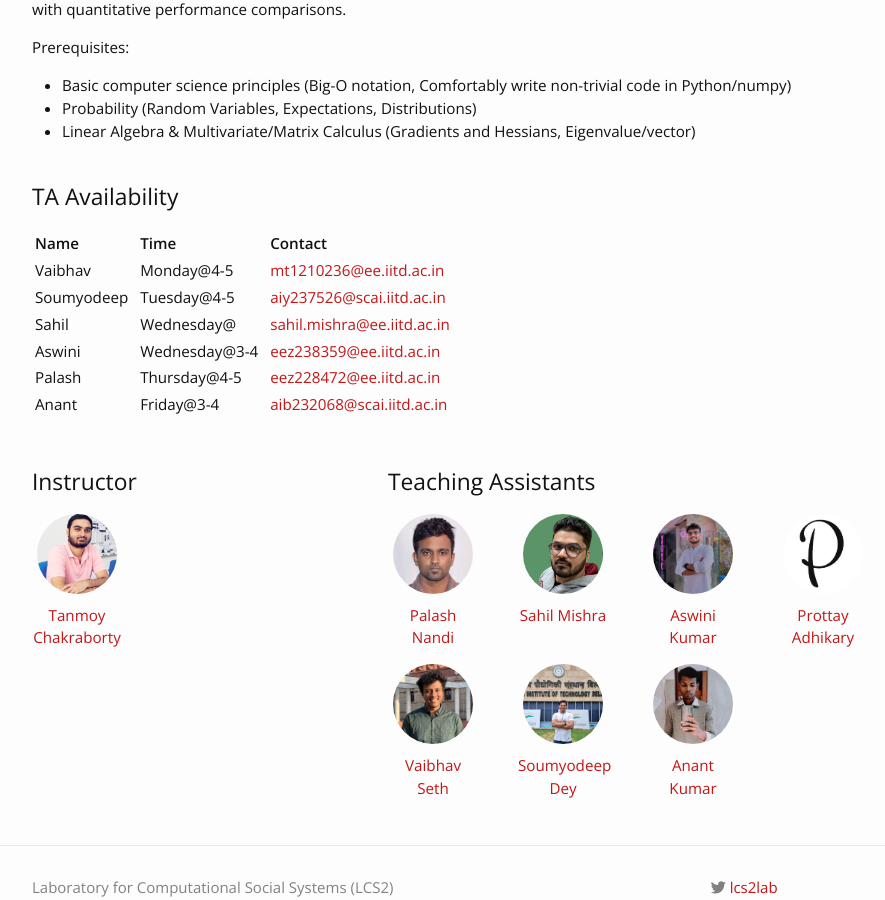
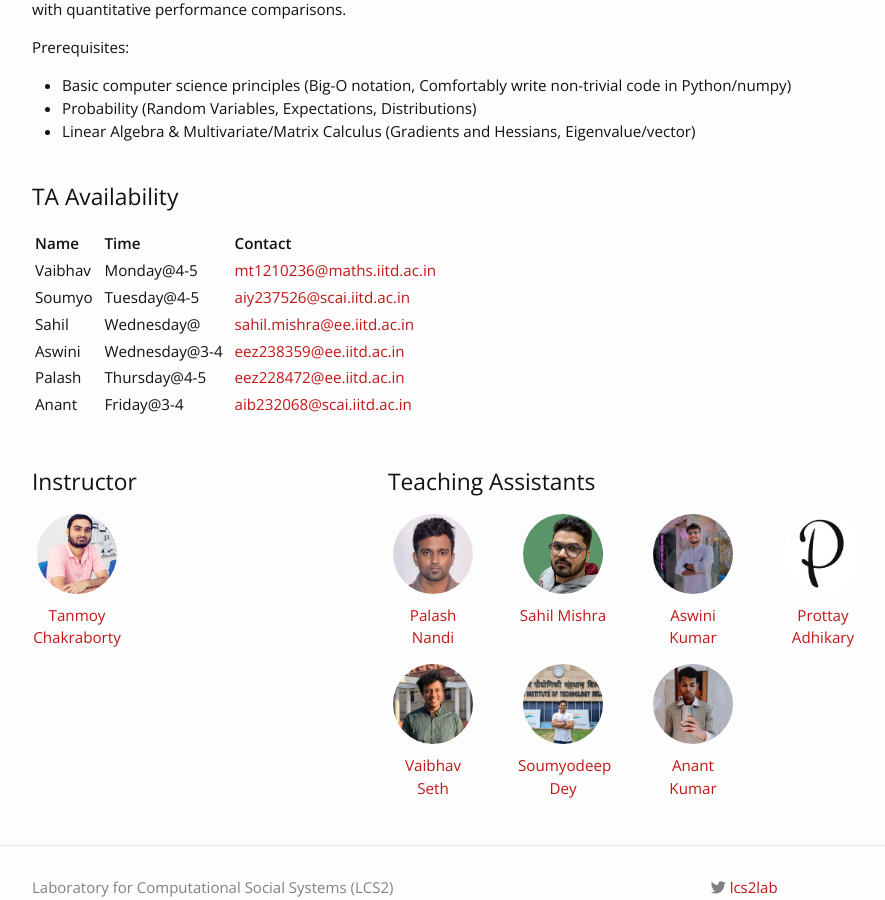
Before and after one commit to lcs2-iitd/ELL409-2401, a Jekyll site: the page built from index.md, in a window 1280 px wide and 900 px high, scrolled down 640 px. Shown: the whole window, without its empty margins (163-1048 px from the left). Built offline with Jekyll 4.4.1, drawn with Linux system fonts in a browser that asks for light colours; nearby versions of some CDN libraries.

Commit message:
Update home.html

```diff
--- a/_layouts/home.html
+++ b/_layouts/home.html
@@ -26,10 +26,10 @@ layout: default
         <tr>
             <td>Vaibhav&nbsp;&nbsp;</td>
             <td>Monday@4-5&nbsp;&nbsp;</td>
-            <td><a href="mailto:mt1210236@ee.iitd.ac.in">mt1210236@ee.iitd.ac.in</a></td>
+            <td><a href="mailto:mt1210236@ee.iitd.ac.in">mt1210236@maths.iitd.ac.in</a></td>
         </tr>
         <tr>
-            <td>Soumyodeep&nbsp;&nbsp;</td>
+            <td>Soumyo&nbsp;&nbsp;</td>
             <td>Tuesday@4-5&nbsp;&nbsp;</td>
             <td><a href="mailto:aiy237526@scai.iitd.ac.in">aiy237526@scai.iitd.ac.in</a></td>
         </tr>
```
